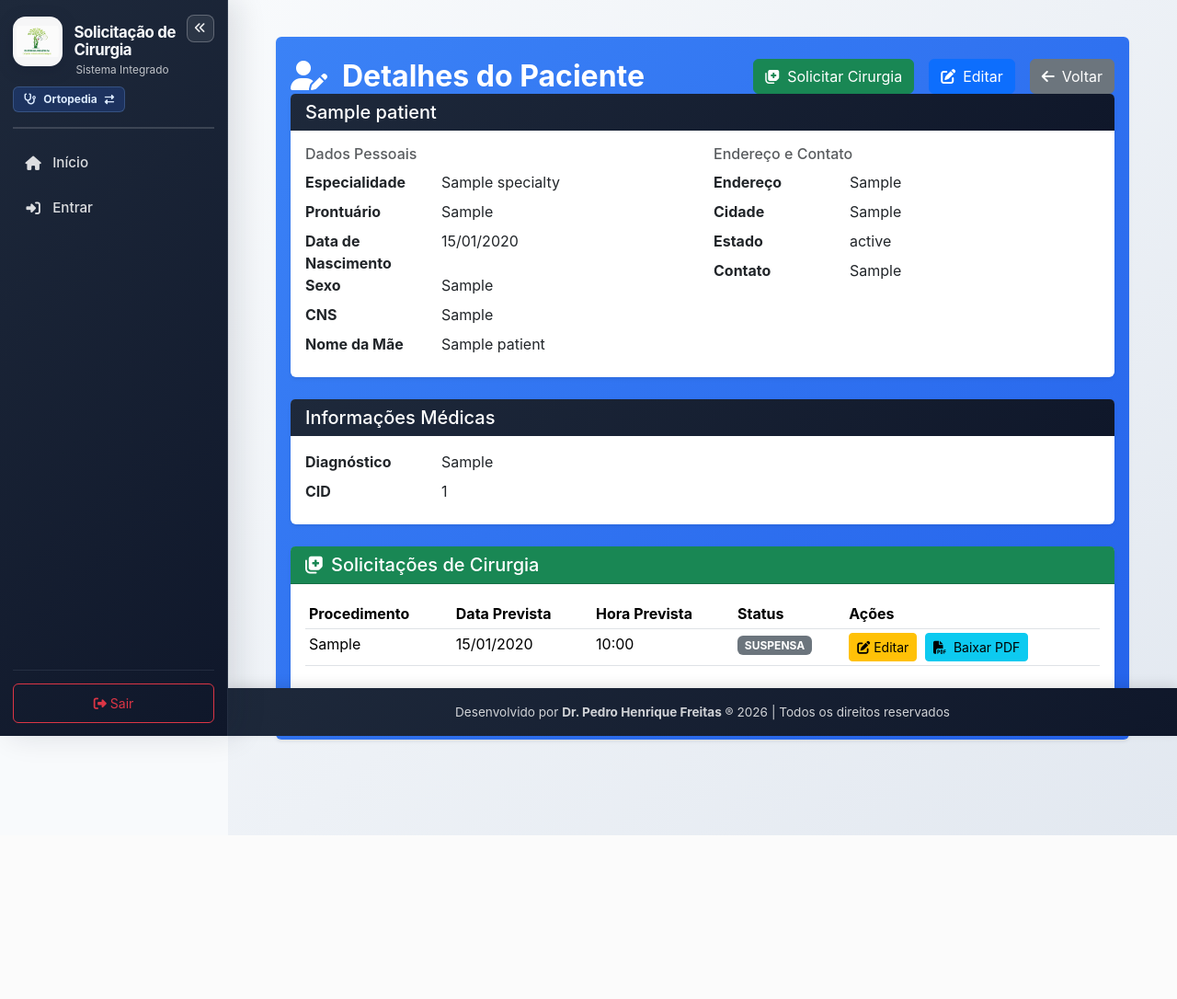
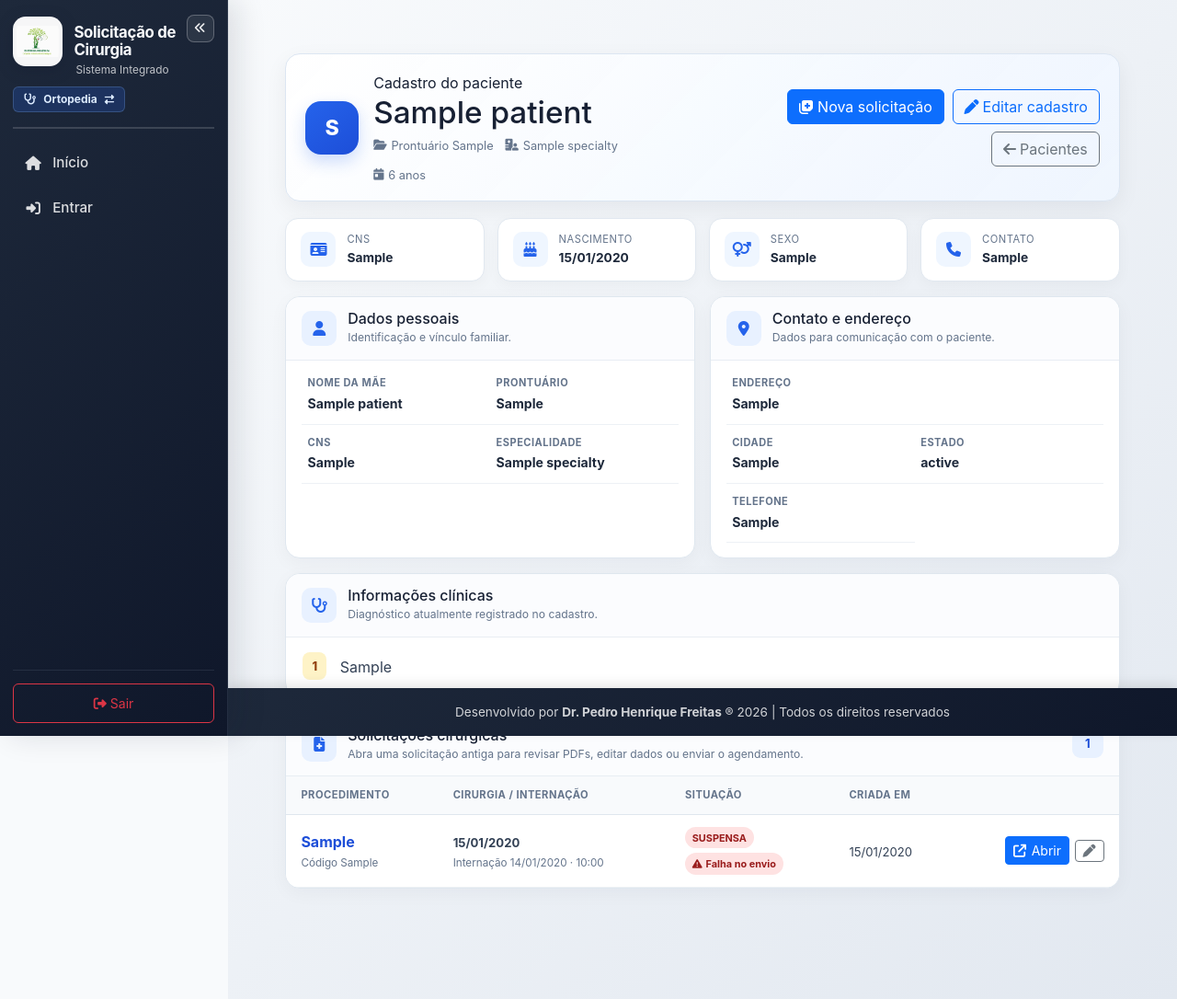
Before and after one commit to phgutierrez/patient-registration-system, a Flask app: template src/templates/patient/view.html in a window 1280 px wide. Shown: the whole page at 92% size. Before the commit the page ends 908 px from the top, so only its background shows below. Run offline with Flask 3, Linux system fonts and the light colour scheme; the template is opened without the code that fills it: values that come from a table or form of the project are taken from there, others are empty; tables that the repository leaves empty hold one stand-in row (values such as "Sample post"); some libraries are stand-ins or nearby versions.

Commit message:
feat: Enhance specialty settings and surgery confirmation pages
- Added CSRF tokens and return_to parameters to forms in specialty settings for better security and navigation.
- Updated surgery confirmation page to improve user experience with clearer status messages and action buttons.
- Implemented tests to ensure doctors can list, add, and edit procedures without administrative privileges.
- Introduced new CSS styles for patient view and procedures pages to modernize the UI.
- Created JavaScript functionality for dynamic filtering of procedures and improved request handling in patient view.
- Added a new procedures management template to facilitate the addition and editing of surgical procedures.

```diff
--- a/build_exe_32bits.py
+++ b/build_exe_32bits.py
@@ -159,6 +159,10 @@ def validate_distribution(app_dir: Path) -> tuple[int, int]:
         app_dir / '_internal' / 'src' / 'static' / 'js' / 'pages' / 'agenda.js',
         app_dir / '_internal' / 'src' / 'static' / 'js' / 'pages' / 'patient-new.js',
         app_dir / '_internal' / 'src' / 'static' / 'css' / 'pages' / 'patient-new.css',
+        app_dir / '_internal' / 'src' / 'static' / 'css' / 'pages' / 'patient-view.css',
+        app_dir / '_internal' / 'src' / 'static' / 'js' / 'pages' / 'patient-view.js',
+        app_dir / '_internal' / 'src' / 'static' / 'css' / 'pages' / 'procedures.css',
+        app_dir / '_internal' / 'src' / 'static' / 'js' / 'pages' / 'procedures.js',
         app_dir / '_internal' / 'src' / 'static' / 'Internacao.pdf',
         app_dir / '_internal' / 'src' / 'static' / 'REQUISIÇÃO HEMOCOMPONENTE.pdf',
     )
--- /dev/null
+++ b/src/static/js/pages/patient-view.js
@@ -0,0 +1,21 @@
+(() => {
+  'use strict';
+
+  function openRequest(row) {
+    const url = row?.dataset.requestUrl;
+    if (url) window.location.assign(url);
+  }
+
+  document.querySelectorAll('[data-request-url]').forEach((row) => {
+    row.addEventListener('click', (event) => {
+      if (event.target.closest('a, button, form, input, select, textarea')) return;
+      openRequest(row);
+    });
+    row.addEventListener('keydown', (event) => {
+      if (event.key !== 'Enter' && event.key !== ' ') return;
+      if (event.target.closest('a, button, form, input, select, textarea')) return;
+      event.preventDefault();
+      openRequest(row);
+    });
+  });
+})();
--- a/src/templates/base.html
+++ b/src/templates/base.html
@@ -84,7 +84,12 @@
                         <span class="nav-text">Agenda Cirúrgica</span>
                     </a>
                 </li>
-                {% if current_user.is_admin %}
+                <li class="nav-item">
+                    <a href="{{ url_for('specialty_settings.procedures') }}" class="nav-link{{ ' active' if request.endpoint and request.endpoint in ['specialty_settings.procedures', 'specialty_settings.add_procedure', 'specialty_settings.edit_procedure'] else '' }}" title="Procedimentos"{% if request.endpoint == 'specialty_settings.procedures' %} aria-current="page"{% endif %}>
+                        <i class="fas fa-list-check"></i>
+                        <span class="nav-text">Procedimentos</span>
+                    </a>
+                </li>                {% if current_user.is_admin %}
                 <li class="nav-item">
                     <a href="{{ url_for('auth.register_user') }}" class="nav-link{{ ' active' if request.endpoint == 'auth.register_user' else '' }}" title="Cadastro de usuário"{% if request.endpoint == 'auth.register_user' %} aria-current="page"{% endif %}>
                         <i class="fas fa-user-cog"></i>
--- a/src/templates/patient/view.html
+++ b/src/templates/patient/view.html
@@ -1,164 +1,118 @@
 {% extends "base.html" %}
+{% block title %}{{ patient.nome }} · Paciente{% endblock %}
+{% block page_styles %}<link rel="stylesheet" href="{{ url_for('static', filename='css/pages/patient-view.css') }}">{% endblock %}
 
 {% block content %}
-<div class="container">
-    <div class="card border-0 shadow-sm mb-4" style="background: linear-gradient(135deg, #3b82f6 0%, #2563eb 100%); color: white;">
-        <div class="card-body py-4">
-            <div class="d-flex justify-content-between align-items-center">
+<div class="patient-view-shell">
+  <header class="app-page-header patient-profile-header">
+    <div class="patient-profile-main">
+      <span class="patient-profile-avatar" aria-hidden="true">{{ patient.nome[:1]|upper }}</span>
       <div>
-                    <h1 class="mb-0" style="font-size: 2rem; font-weight: 700;">
-                        <i class="fas fa-user-edit me-3"></i>Detalhes do Paciente</h1>
-                </div>
-        <div class="d-flex gap-3">
-            <a href="{{ url_for('surgery.request_surgery', patient_id=patient.id) }}" class="btn btn-success">
-                <i class="fas fa-notes-medical me-2"></i>Solicitar Cirurgia
-            </a>
-            <a href="{{ url_for('patients.edit_patient', id=patient.id) }}" class="btn btn-primary">
-                <i class="fas fa-edit me-2"></i>Editar
-            </a>
-            <a href="{{ url_for('patients.list_patients') }}" class="btn btn-secondary">
-                <i class="fas fa-arrow-left me-2"></i>Voltar
-            </a>
-        </div>
-    </div>
-
-    <div class="card mb-4 border-0 shadow-sm">
-        <div class="card-header" style="background: linear-gradient(135deg, #1e293b 0%, #0f172a 100%); color: white; border: none;">
-            <h5 class="card-title mb-0">{{ patient.nome }}</h5>
-        </div>
-        <div class="card-body">
-            <div class="row">
-                <div class="col-md-6">
-                    <h6 class="text-muted">Dados Pessoais</h6>
-                    <dl class="row mb-0">
-                        <dt class="col-sm-4">Especialidade</dt>
-                        <dd class="col-sm-8">{{ patient.specialty.name if patient.specialty else 'Não vinculada' }}</dd>
-
-                        <dt class="col-sm-4">Prontuário</dt>
-                        <dd class="col-sm-8">{{ patient.prontuario }}</dd>
-
-                        <dt class="col-sm-4">Data de Nascimento</dt>
-                        <dd class="col-sm-8">{{ patient.data_nascimento.strftime('%d/%m/%Y') }}</dd>
-
-                        <dt class="col-sm-4">Sexo</dt>
-                        <dd class="col-sm-8">{{ patient.sexo }}</dd>
-
-                        <dt class="col-sm-4">CNS</dt>
-                        <dd class="col-sm-8">{{ patient.cns }}</dd>
-
-                        <dt class="col-sm-4">Nome da Mãe</dt>
-                        <dd class="col-sm-8">{{ patient.nome_mae }}</dd>
-                    </dl>
-                </div>
-
-                <div class="col-md-6">
-                    <h6 class="text-muted">Endereço e Contato</h6>
-                    <dl class="row mb-0">
-                        <dt class="col-sm-4">Endereço</dt>
-                        <dd class="col-sm-8">{{ patient.endereco }}</dd>
-
-                        <dt class="col-sm-4">Cidade</dt>
-                        <dd class="col-sm-8">{{ patient.cidade }}</dd>
-
-                        <dt class="col-sm-4">Estado</dt>
-                        <dd class="col-sm-8">{{ patient.estado }}</dd>
-
-                        <dt class="col-sm-4">Contato</dt>
-                        <dd class="col-sm-8">{{ patient.contato }}</dd>
-                    </dl>
+        <span class="eyebrow">Cadastro do paciente</span>
+        <h1>{{ patient.nome }}</h1>
+        <div class="patient-profile-meta">
+          <span><i class="fas fa-folder-open"></i> Prontuário {{ patient.prontuario }}</span>
+          <span><i class="fas fa-hospital-user"></i> {{ patient.specialty.name if patient.specialty else 'Ortopedia' }}</span>
+          <span><i class="fas fa-calendar-day"></i> {{ patient.idade }} anos</span>
         </div>
       </div>
     </div>
+    <div class="patient-profile-actions">
+      <a href="{{ url_for('surgery.request_surgery', patient_id=patient.id) }}" class="btn btn-primary">
+        <i class="fas fa-notes-medical me-1"></i>Nova solicitação
+      </a>
+      <a href="{{ url_for('patients.edit_patient', id=patient.id) }}" class="btn btn-outline-primary">
+        <i class="fas fa-pen me-1"></i>Editar cadastro
+      </a>
+      <a href="{{ url_for('patients.list_patients') }}" class="btn btn-outline-secondary">
+        <i class="fas fa-arrow-left me-1"></i>Pacientes
+      </a>
+    </div>
+  </header>
+
+  <section class="patient-summary-grid" aria-label="Resumo do paciente">
+    <article class="summary-tile"><span class="summary-icon"><i class="fas fa-id-card"></i></span><div><small>CNS</small><strong>{{ patient.cns or 'Não informado' }}</strong></div></article>
+    <article class="summary-tile"><span class="summary-icon"><i class="fas fa-cake-candles"></i></span><div><small>Nascimento</small><strong>{{ patient.data_nascimento.strftime('%d/%m/%Y') }}</strong></div></article>
+    <article class="summary-tile"><span class="summary-icon"><i class="fas fa-venus-mars"></i></span><div><small>Sexo</small><strong>{{ 'Masculino' if patient.sexo == 'M' else 'Feminino' if patient.sexo == 'F' else patient.sexo }}</strong></div></article>
+    <article class="summary-tile"><span class="summary-icon"><i class="fas fa-phone"></i></span><div><small>Contato</small><strong>{{ patient.contato or 'Não informado' }}</strong></div></article>
+  </section>
+
+  <div class="patient-info-layout">
+    <section class="patient-surface">
+      <div class="surface-heading"><span><i class="fas fa-user"></i></span><div><h2>Dados pessoais</h2><p>Identificação e vínculo familiar.</p></div></div>
+      <dl class="patient-data-grid">
+        <div><dt>Nome da mãe</dt><dd>{{ patient.nome_mae or 'Não informado' }}</dd></div>
+        <div><dt>Prontuário</dt><dd>{{ patient.prontuario }}</dd></div>
+        <div><dt>CNS</dt><dd>{{ patient.cns or 'Não informado' }}</dd></div>
+        <div><dt>Especialidade</dt><dd>{{ patient.specialty.name if patient.specialty else 'Não vinculada' }}</dd></div>
+      </dl>
+    </section>
+
+    <section class="patient-surface">
+      <div class="surface-heading"><span><i class="fas fa-location-dot"></i></span><div><h2>Contato e endereço</h2><p>Dados para comunicação com o paciente.</p></div></div>
+      <dl class="patient-data-grid">
+        <div class="data-wide"><dt>Endereço</dt><dd>{{ patient.endereco or 'Não informado' }}</dd></div>
+        <div><dt>Cidade</dt><dd>{{ patient.cidade or 'Não informada' }}</dd></div>
+        <div><dt>Estado</dt><dd>{{ patient.estado or '—' }}</dd></div>
+        <div><dt>Telefone</dt><dd>{{ patient.contato or 'Não informado' }}</dd></div>
+      </dl>
+    </section>
   </div>
 
-    <div class="card mb-4 border-0 shadow-sm">
-        <div class="card-header" style="background: linear-gradient(135deg, #1e293b 0%, #0f172a 100%); color: white; border: none;">
-            <h5 class="card-title mb-0">Informações Médicas</h5>
+  <section class="patient-surface clinical-surface">
+    <div class="surface-heading"><span><i class="fas fa-stethoscope"></i></span><div><h2>Informações clínicas</h2><p>Diagnóstico atualmente registrado no cadastro.</p></div></div>
+    <div class="clinical-content">
+      <span class="clinical-code">{{ patient.cid or 'Sem CID' }}</span>
+      <p>{{ patient.diagnostico or 'Diagnóstico não informado.' }}</p>
     </div>
-        <div class="card-body">
-            <div class="row">
-                <div class="col-md-6">
-                    <dl class="row mb-0">
-                        <dt class="col-sm-4">Diagnóstico</dt>
-                        <dd class="col-sm-8">{{ patient.diagnostico }}</dd>
+  </section>
 
-                        <dt class="col-sm-4">CID</dt>
-                        <dd class="col-sm-8">{{ patient.cid }}</dd>
-                    </dl>
-                </div>
-            </div>
-        </div>
+  <section class="patient-surface requests-surface" id="solicitacoes">
+    <div class="surface-heading requests-heading">
+      <span><i class="fas fa-file-medical"></i></span>
+      <div><h2>Solicitações cirúrgicas</h2><p>Abra uma solicitação antiga para revisar PDFs, editar dados ou enviar o agendamento.</p></div>
+      <strong class="request-count">{{ surgery_requests|length }}</strong>
     </div>
 
-    {% if patient.procedimento_solicitado %}
-    <div class="card mb-4 border-0 shadow-sm">
-        <div class="card-header" style="background: linear-gradient(135deg, #1e293b 0%, #0f172a 100%); color: white; border: none;">
-            <h5 class="card-title mb-0">Informações de Cirurgia</h5>
+    {% if surgery_requests %}
+    <div class="table-responsive">
+      <table class="table request-history-table mb-0">
+        <thead><tr><th>Procedimento</th><th>Cirurgia / internação</th><th>Situação</th><th>Criada em</th><th><span class="visually-hidden">Ações</span></th></tr></thead>
+        <tbody>
+        {% for surgery in surgery_requests %}
+          {% set status_key = (surgery.status or 'Pendente')|lower %}
+          <tr class="request-history-row" tabindex="0" role="link"
+              data-request-url="{{ url_for('surgery.confirmation', surgery_id=surgery.id) }}"
+              aria-label="Abrir confirmação de {{ surgery.procedimento_solicitado }}">
+            <td data-label="Procedimento">
+              <a class="request-main-link" href="{{ url_for('surgery.confirmation', surgery_id=surgery.id) }}">
+                {{ surgery.procedimento_solicitado }}
+              </a>
+              <small>Código {{ surgery.codigo_procedimento or 'não informado' }}</small>
+            </td>
+            <td data-label="Cirurgia / internação">
+              <strong>{{ surgery.data_cirurgia.strftime('%d/%m/%Y') if surgery.data_cirurgia else 'Data não informada' }}</strong>
+              <small>
+                {% if surgery.data_cirurgia %}
+                  Internação {{ surgery.data_internacao.strftime('%d/%m/%Y') }}
+                  {% if surgery.hora_cirurgia %} · {{ surgery.hora_cirurgia.strftime('%H:%M') }}{% endif %}
+                {% endif %}
+              </small>
+            </td>
+            <td data-label="Situação">
+              <div class="request-badges">
+                <span class="request-status status-{{ status_key|replace(' ', '-') }}">{{ surgery.status or 'Pendente' }}</span>
+                {% if surgery.calendar_status == 'agendado' %}<span class="schedule-status is-scheduled"><i class="fas fa-calendar-check"></i> Enviada</span>
+                {% elif surgery.calendar_status == 'erro' %}<span class="schedule-status has-error"><i class="fas fa-triangle-exclamation"></i> Falha no envio</span>
+                {% else %}<span class="schedule-status"><i class="fas fa-calendar-plus"></i> Não enviada</span>{% endif %}
               </div>
-        <div class="card-body">
-            <div class="row">
-                <div class="col-md-6">
-                    <dl class="row mb-0">
-                        <dt class="col-sm-4">Procedimento</dt>
-                        <dd class="col-sm-8">{{ patient.procedimento_solicitado }}</dd>
-
-                        <dt class="col-sm-4">CID do Procedimento</dt>
-                        <dd class="col-sm-8">{{ patient.cid_procedimento }}</dd>
-
-                        <dt class="col-sm-4">Data Prevista</dt>
-                        <dd class="col-sm-8">{{ patient.data_prevista_cirurgia.strftime('%d/%m/%Y') }}</dd>
-
-                        <dt class="col-sm-4">Observações</dt>
-                        <dd class="col-sm-8">{{ patient.observacoes }}</dd>
-                    </dl>
+            </td>
+            <td data-label="Criada em"><span>{{ surgery.created_at.strftime('%d/%m/%Y') if surgery.created_at else '—' }}</span></td>
+            <td class="request-actions-cell" data-label="Ações">
+              <div class="request-actions">
+                <a href="{{ url_for('surgery.confirmation', surgery_id=surgery.id) }}" class="btn btn-sm btn-primary" title="Abrir confirmação"><i class="fas fa-arrow-up-right-from-square"></i><span>Abrir</span></a>
+                <a href="{{ url_for('surgery.edit_surgery_request', surgery_id=surgery.id) }}" class="btn btn-sm btn-outline-secondary" title="Editar solicitação"><i class="fas fa-pen"></i></a>
               </div>
-            </div>
-        </div>
-    </div>
-    {% endif %}
-
-    {# NOVA SEÇÃO: Solicitações de Cirurgia #}
-    <div class="card mb-4 border-0 shadow-sm">
-        <div class="card-header bg-success text-white">
-            <h5 class="card-title mb-0"><i class="fas fa-notes-medical me-2"></i>Solicitações de Cirurgia</h5>
-        </div>
-        <div class="card-body">
-            {% if patient.surgery_requests %}
-            <div class="table-responsive">
-                <table class="table table-sm table-hover">
-                    <thead>
-                        <tr>
-                            <th>Procedimento</th>
-                            <th>Data Prevista</th>
-                            <th>Hora Prevista</th>
-                            <th>Status</th>
-                            <th>Ações</th>
-                        </tr>
-                    </thead>
-                    <tbody>
-                        {% for surgery in patient.surgery_requests | sort(attribute='created_at', reverse=True) %}
-                        <tr>
-                            <td>{{ surgery.procedimento_solicitado }}</td>
-                            <td>{{ surgery.data_cirurgia.strftime('%d/%m/%Y') if surgery.data_cirurgia else 'N/A' }}
-                            </td>
-                            <td>{{ surgery.hora_cirurgia.strftime('%H:%M') if surgery.hora_cirurgia else 'N/A' }}</td>
-                            <td><span class="badge bg-secondary">{{ surgery.status or 'Pendente' }}</span></td> {#
-                            Adicionar classe de cor baseada no status se desejar #}
-                            <td>
-                                <a href="{{ url_for('surgery.edit_surgery_request', surgery_id=surgery.id) }}"
-                                    class="btn btn-warning btn-sm me-1" title="Editar solicitação">
-                                    <i class="fas fa-edit me-1"></i>Editar
-                                </a>
-                                {# Link para download do PDF, se existir #}
-                                {% if surgery.pdf_filename %}
-                                <a href="{{ url_for('surgery.download_pdf', surgery_id=surgery.id) }}"
-                                    class="btn btn-info btn-sm" title="Baixar PDF da Solicitação">
-                                    <i class="fas fa-file-pdf me-2"></i>Baixar PDF
-                                </a>
-                                {% else %}
-                                <span class="text-muted fst-italic">PDF não gerado</span>
-                                {% endif %}
-                                {# Adicionar links para editar/ver detalhes da solicitação se necessário #}
             </td>
           </tr>
         {% endfor %}
@@ -166,12 +120,15 @@
       </table>
     </div>
     {% else %}
-            <p class="text-muted">Nenhuma solicitação de cirurgia encontrada para este paciente.</p>
+    <div class="requests-empty">
+      <i class="fas fa-file-circle-plus"></i>
+      <h3>Nenhuma solicitação registrada</h3>
+      <p>Crie a primeira solicitação cirúrgica deste paciente.</p>
+      <a href="{{ url_for('surgery.request_surgery', patient_id=patient.id) }}" class="btn btn-primary">Nova solicitação</a>
+    </div>
     {% endif %}
-            {# Botão para solicitar nova cirurgia pode ser redundante aqui, já que está no topo #}
-            {# <a href="{{ url_for('surgery.request_surgery', patient_id=patient.id) }}" class="btn btn-success mt-3">+
-                Solicitar Nova Cirurgia</a> #}
-        </div>
-    </div>
+  </section>
 </div>
 {% endblock %}
+
+{% block page_scripts %}<script defer src="{{ url_for('static', filename='js/pages/patient-view.js') }}"></script>{% endblock %}
```
Also changed, not shown: docs/PDF_GENERATION.md (+4 -0 lines), src/models/surgery_request.py (+9 -1 lines), src/pdf/mappings.py (+20 -6 lines), src/routes/patients.py (+15 -2 lines), src/routes/specialty_settings.py (+108 -26 lines), src/static/js/pages/procedures.js (added, +31 -0 lines), src/templates/specialty_settings/index.html (+8 -0 lines), src/templates/specialty_settings/procedures.html (added, +94 -0 lines), src/templates/surgery/confirmation.html (+2 -1 lines), tests/test_access_settings_routes.py (+58 -0 lines), tests/test_operational_ui_agenda.py (+16 -0 lines), tests/test_pdf_generation.py (+10 -1 lines), README.md, src/static/css/pages/patient-view.css (added), 1 more files. Lines whose indentation alone changed are shown as unchanged.
